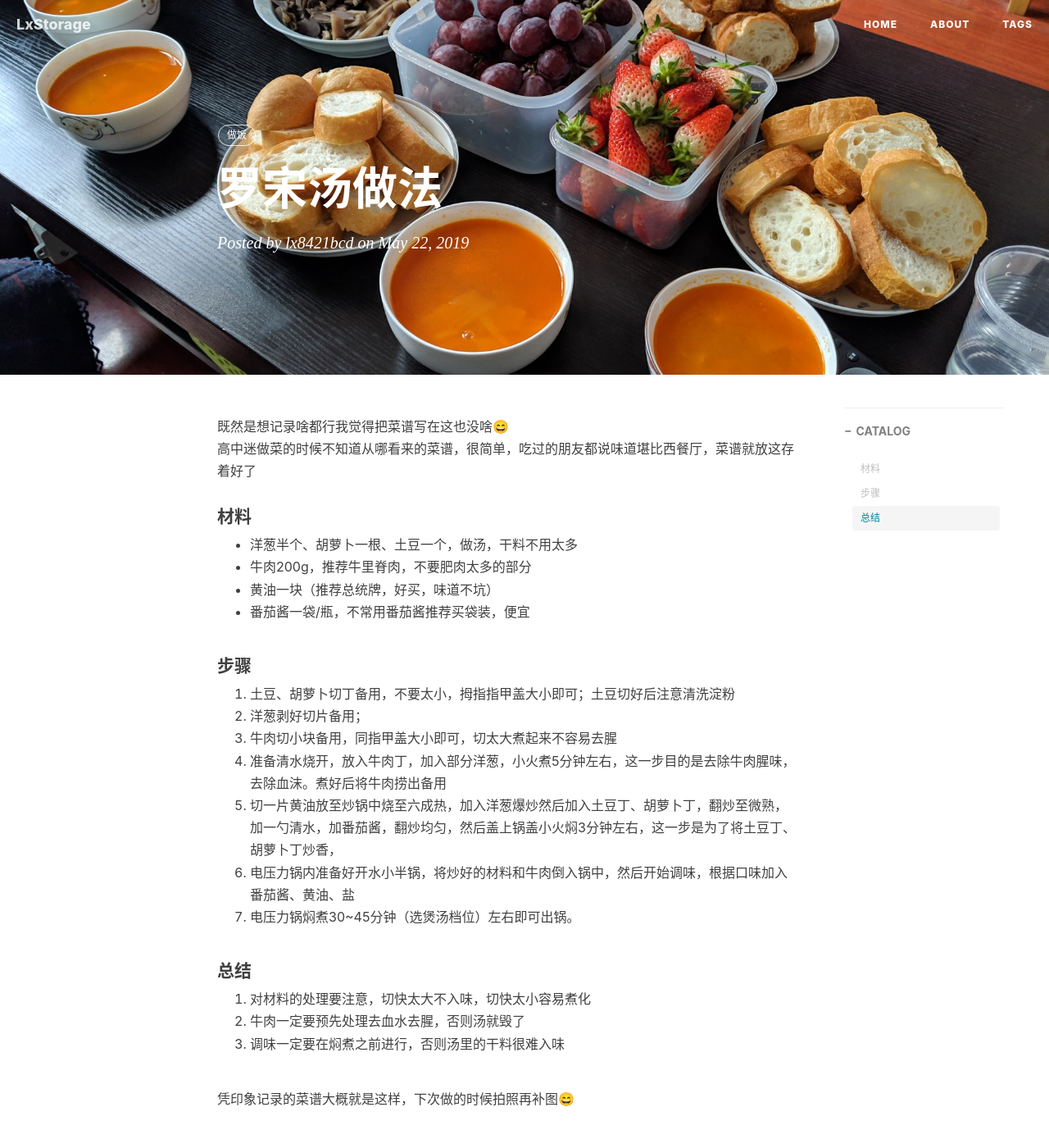
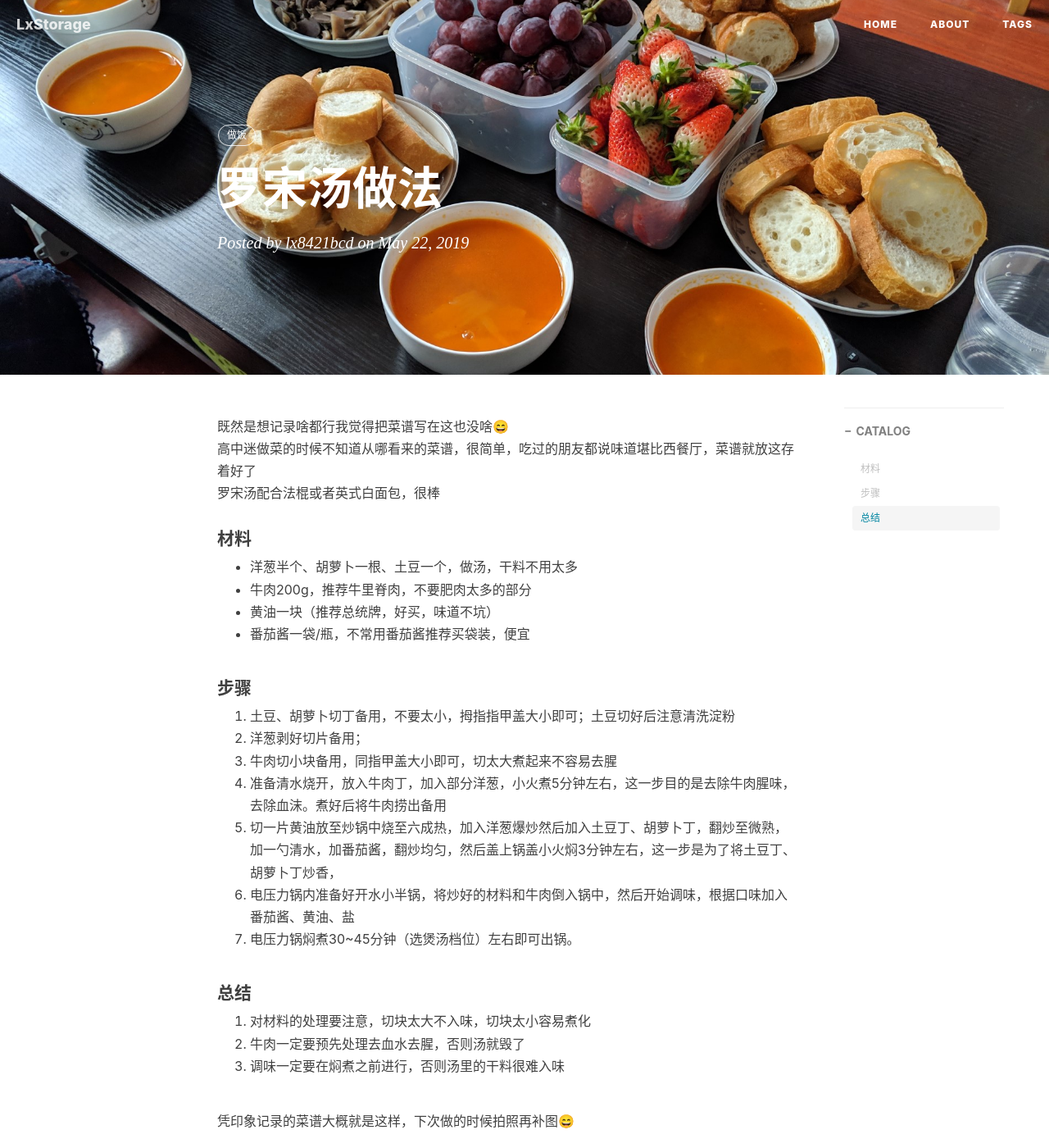
Before and after one commit to lx8421bcd/lx8421bcd.github.io, a Jekyll site: the page built from _posts/2019-05-22-罗宋汤做法.md, in a window 1280 px wide and 1400 px high. Shown: the whole window at 82% size. Built offline with Jekyll 4.4.1, drawn with Linux system fonts in a browser that asks for light colours; nearby versions of some CDN libraries; comment, search, counter and statistics services are not loaded.

Commit message:
update format

```diff
--- a/_posts/2019-05-22-罗宋汤做法.md
+++ b/_posts/2019-05-22-罗宋汤做法.md
@@ -12,6 +12,7 @@ tags:
 
 既然是想记录啥都行我觉得把菜谱写在这也没啥😄
 高中迷做菜的时候不知道从哪看来的菜谱，很简单，吃过的朋友都说味道堪比西餐厅，菜谱就放这存着好了
+罗宋汤配合法棍或者英式白面包，很棒
 
 #### 材料
 * 洋葱半个、胡萝卜一根、土豆一个，做汤，干料不用太多
@@ -29,7 +30,7 @@ tags:
 7. 电压力锅焖煮30~45分钟（选煲汤档位）左右即可出锅。
 
 #### 总结
-1. 对材料的处理要注意，切快太大不入味，切快太小容易煮化
+1. 对材料的处理要注意，切块太大不入味，切块太小容易煮化
 2. 牛肉一定要预先处理去血水去腥，否则汤就毁了
 3. 调味一定要在焖煮之前进行，否则汤里的干料很难入味
 
```
